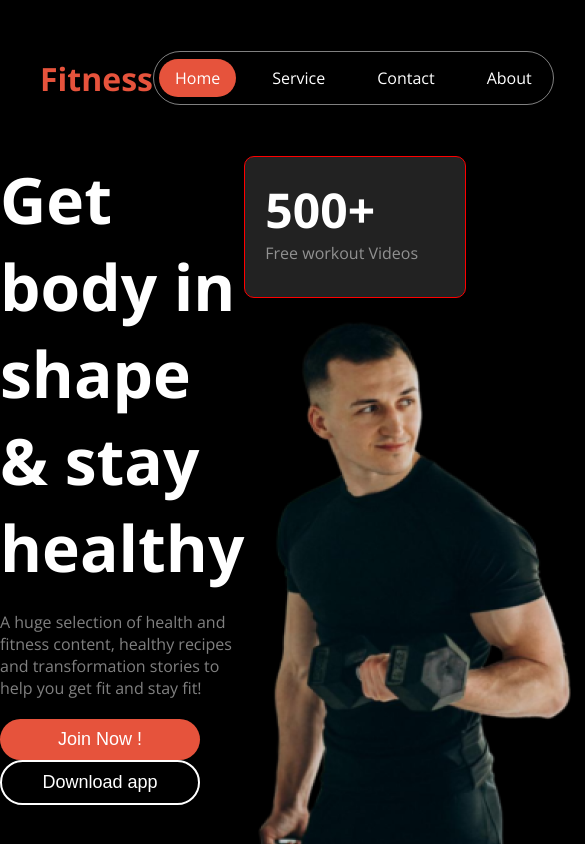
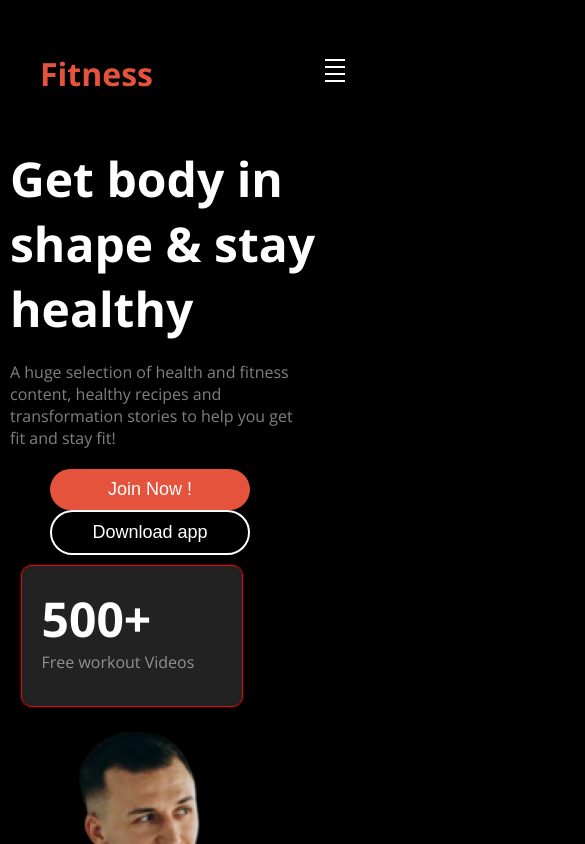
Before and after one commit to mahfuzurrahman92/Assignment-Two, a plain HTML site: page index.html in a window 390 px wide. Shown: the top 844 px of the page, 585 px wide, since content can reach past the window. Drawn offline with nearby package versions, Linux system fonts and the light colour scheme.

Commit message:
banner responsive

```diff
--- a/styles/style.css
+++ b/styles/style.css
@@ -150,3 +150,47 @@ body {
   background-color: var(--primary-color);
   border-radius: 50%;
  }
+ /* media query small device */
+ @media screen and (max-width: 576px) {
+    .banner ,
+    .nav-list
+    {
+      flex-direction: column;
+    }
+    .nav-bar ,
+    .banner ,
+    .banner-btn ,
+    .banner-image{
+      margin: 5px auto;
+    }
+   .nav-link{
+    display: none;
+
+   }
+   .nav-list{
+    gap: 0px;
+    border: none;
+   }
+
+   .nav-item{
+    width: 20px;
+    height: 2px;
+    background-color: #FFFFFF;
+    margin: 0px;
+    margin-bottom: 5px;
+
+   }
+   .banner-tittle{
+    margin-left: 10px;
+   font-size: 3rem;
+   font-weight: bold;
+  }
+  .banner-sub-tittle{
+    margin-left: 10px;
+    max-width: 300px;
+  }
+   .banner-btn{
+    margin-left: 50px;
+   }
+
+ }
```
Also changed, not shown: index.html (+3 -1 lines), images/icons8-menu-30.png (added).
